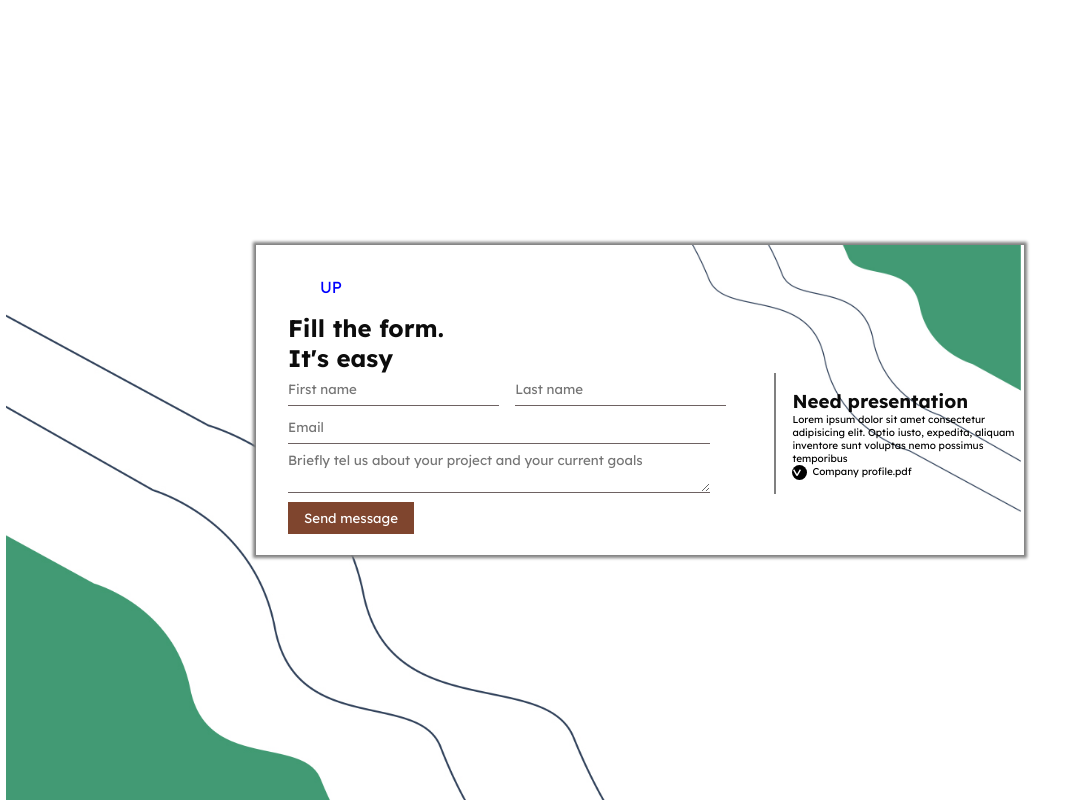
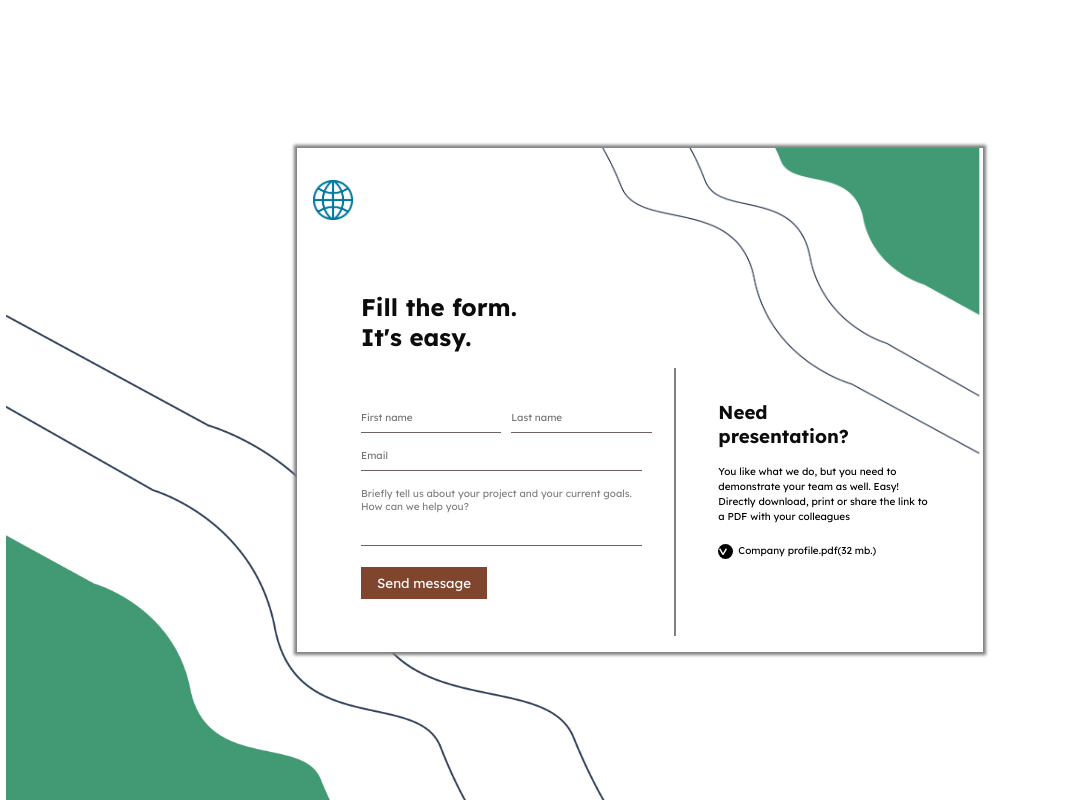
Before and after one commit to feyton/upskill-assessment, a plain HTML site: page ui/index.html in a window 1280 px wide. Shown: the whole page, without its empty margins (0-1086 px from the left). Drawn offline with Linux system fonts and the light colour scheme.

Commit message:
Feat (UI)- Finished the design
- Finished the ui

```diff
--- a/ui/assets/main.css
+++ b/ui/assets/main.css
@@ -21,7 +21,7 @@ main {
     height: fit-content;
     width: fit-content;
     box-shadow: 0px 0px 3px 3px gray;
-    padding: 1rem 2rem;
+    padding: 1rem 0rem;
     max-width: 60%;
     background-image: url("./upskill.jpg");
     background-size: cover;
@@ -43,13 +43,16 @@ main .form-control {
     font-family: "Lexend";
     width: 100%;
 }
+main .form-control::placeholder {
+    font-size: 10px;
+}
 
 main form .form-group {
     width: 100%;
     display: grid;
     grid-template-columns: repeat(2, 50%);
-    gap: 1rem;
     padding-bottom: .3rem;
+    gap: 10px;
 }
 
 form .input-div {
@@ -72,26 +75,51 @@ form .input-div {
     font-family: "Lexend";
 }
 
+.title {
+    padding: 1rem 4rem;
+}
+.divider {
+    height: 100%;
+    border-left: 2px solid grey;
+}
+
 .info-section {
     display: grid;
-    grid-template-columns: 60% 40%;
-    gap: 4rem;
+    grid-template-columns: 49% 2% 49%;
+    gap: 1rem;
     height: 100%;
+    padding-left: 3rem;
+}
+
+.input-div.message {
+    font-family: "Lexend";
+    font-size: 10px;
+    width: 100%;
+    color: grey;
+    padding: 1rem 0rem;
 }
 
 .info-section form {
     height: 100%;
     width: 100%;
+    padding: 2rem 1rem;
 }
 
+
 .info-section .info-div {
-    border-left: 2px solid gray;
     height: fit-content;
-    padding: 1rem;
     font-family: "Lexend";
-    padding-right: 2rem;
+    max-width: 250px;
+    padding: 2rem 1rem;
 }
-
+.info-title {
+    width: 150px;
+    padding-bottom: 1rem;
+}
+.info-text {
+    font-family: "Lexend";
+    line-height: 15px;
+}
 .info-section .info-div p {
     font-size: 10px;
 }
@@ -101,7 +129,7 @@ form .input-div {
     position: relative;
     font-size: 10px;
     cursor: pointer;
-    padding-left: 20px;
+    padding: 20px;
 }
 
 .download::before {
@@ -126,12 +154,18 @@ form .input-div {
 nav {
     display: flex;
     width: 100%;
-    padding: 1rem 2rem;
+    padding: 1rem ;
 
 }
 
 nav .brand {
     color: blue;
     font-family: "lexend";
+    height: 10vh;
 
 }
+
+nav .brand img {
+    height: 50%;
+    object-fit: contain;
+}
--- a/ui/index.html
+++ b/ui/index.html
@@ -17,11 +17,11 @@
 <body>
     <main>
         <nav>
-            <div class="brand">UP</div>
+            <div class="brand"><img src="./assets/favicon.png" alt=""></div>
         </nav>
-        <section>
+        <section class="title">
             <h1>Fill the form.</h1>
-            <h1>It's easy</h1>
+            <h1>It's easy.</h1>
         </section>
         <section class="info-section">
             <form action="">
@@ -32,18 +32,27 @@
                 <div class="input-div">
                     <input type="email" class="form-control" placeholder="Email">
                 </div>
-                <div class="input-div">
-                    <textarea name="" id="" class="form-control"
-                        placeholder="Briefly tel us about your project and your current goals"></textarea>
+                <div class="input-div message">
+                    <label for="message">
+                        <p>Briefly tell us about your project and your current goals.</p>
+                        <p>How can we help you?</p>
+                    </label>
+                    <input type="text" class="form-control">
                 </div>
                 <button disabled="disabled" class="btn btn-send">Send message</button>
             </form>
+            <div class="divider"></div>
             <section class="info-div">
-                <h1>Need presentation</h1>
-                <p>Lorem ipsum dolor sit amet consectetur adipisicing elit. Optio iusto, expedita, aliquam inventore
-                    sunt voluptas nemo possimus temporibus</p>
+                <div class="info-title">
+                    <h1>Need presentation?</h1>
+                </div>
+                <div class="info-text">
+                    <p>You like what we do, but you need to demonstrate your team as well. Easy!</p>
+                    <p>Directly download, print or share the link to a PDF with your colleagues</p>
+                </div>
+
                 <div class="download">
-                    Company profile.pdf
+                    Company profile.pdf(32 mb.)
                 </div>
             </section>
         </section>
```
Also changed, not shown: index.html (+5 -1 lines), 1 other file.
